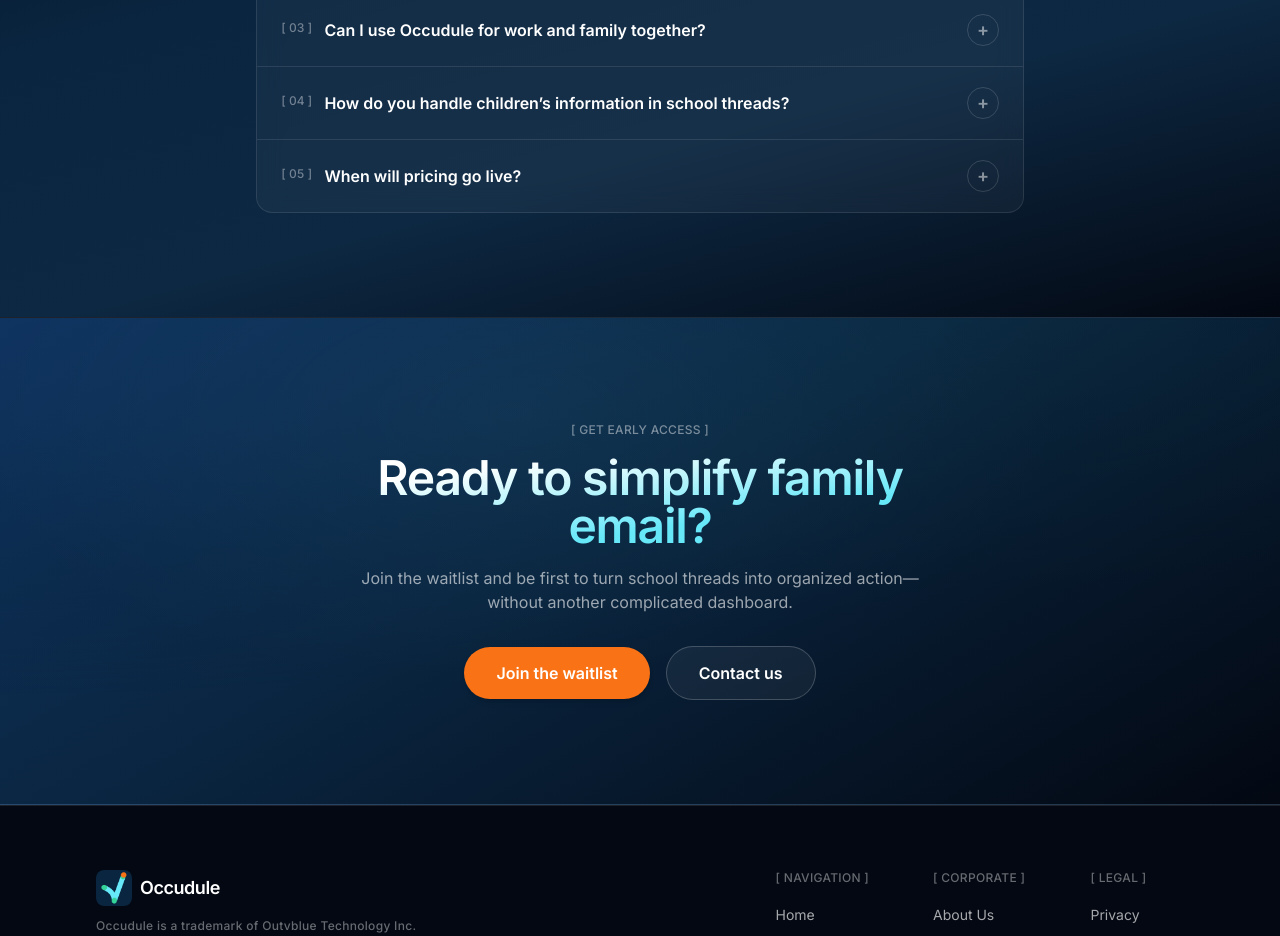
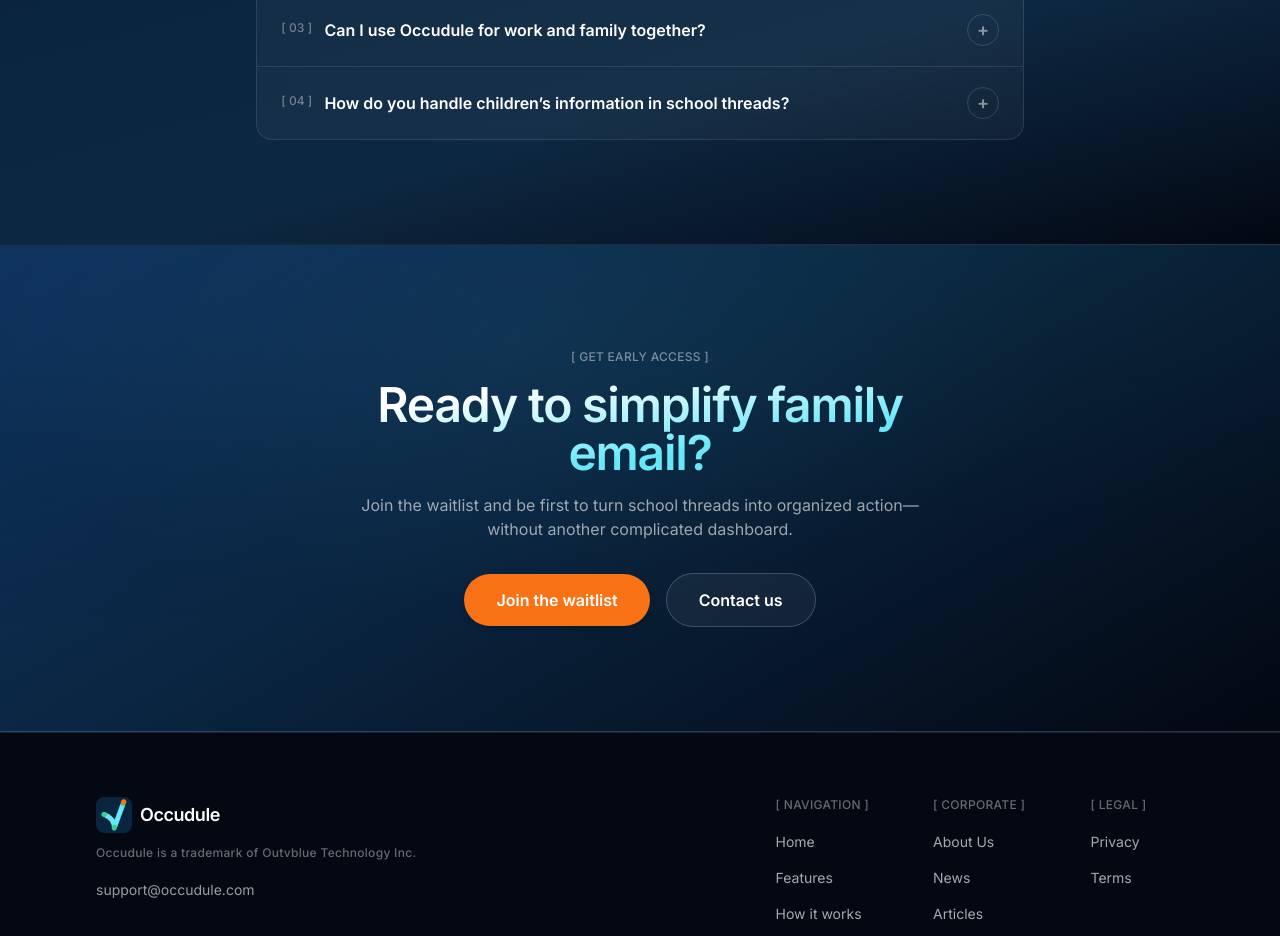
Before and after one commit to linkmind/Occudule-Web, a Next.js app: page / in a window 1280 px wide. Shown: the part 8640-9576 px from the top of the page. Built offline with nearby package versions, Linux system fonts and the light colour scheme.

Commit message:
FAQ Q5 removed

```diff
--- a/components/FaqSection.tsx
+++ b/components/FaqSection.tsx
@@ -16,10 +16,6 @@ const faqs = [
   {
     q: "How do you handle children’s information in school threads?",
     a: "We treat minors’ data with extra care: minimization, retention limits, and settings to exclude specific senders or domains from AI processing.",
-  },
-  {
-    q: "When will pricing go live?",
-    a: "Waitlist members get early access first, with founding rates. Final numbers will be published before billing begins.",
   },
 ];
 
```
